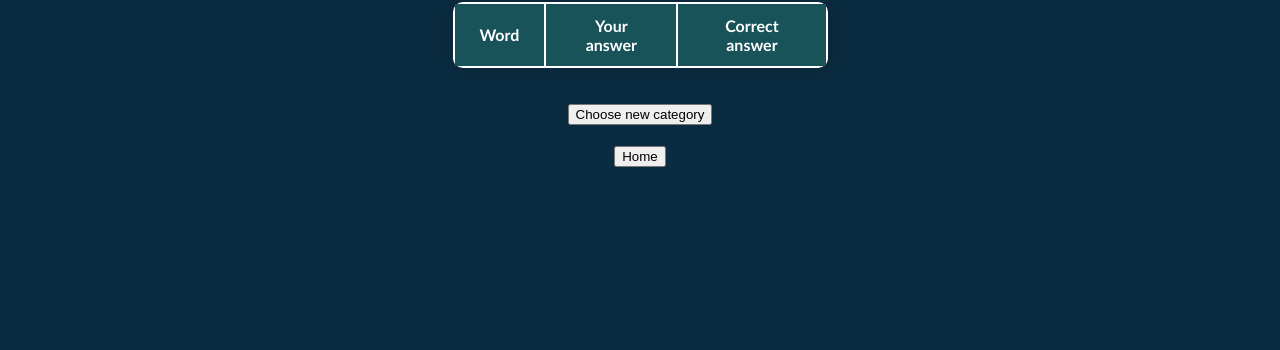
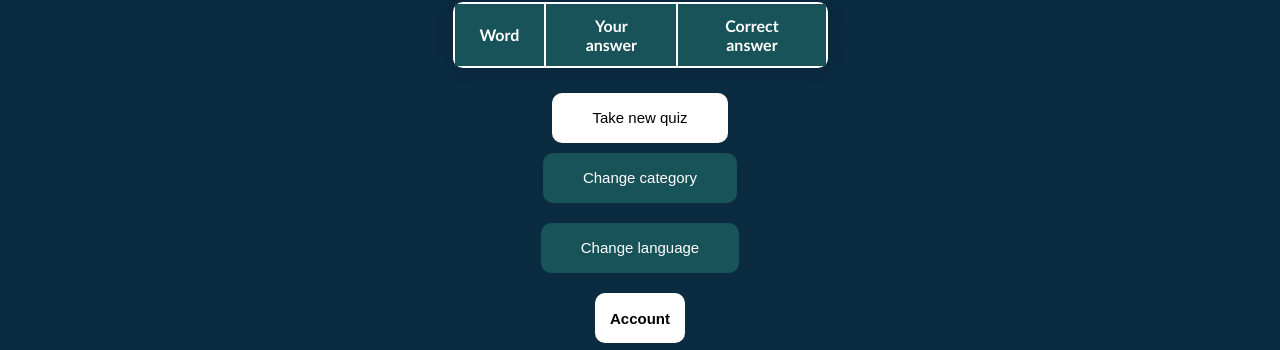
Before and after one commit to Paefax/paefax-language-app, a Vue app: page /result in a window 1280 px wide. Shown: the part 448-798 px from the top of the page. Built offline with nearby package versions, Linux system fonts and the light colour scheme.

Commit message:
Add buttons and styling for result view

```diff
--- a/src/views/ResultView.vue
+++ b/src/views/ResultView.vue
@@ -1,11 +1,15 @@
 <template>
   <main>
     <QuizResult />
+    <button class="button2">Take new quiz</button>
     <RouterLink to="/category">
-      <button>Choose new category</button>
+      <button class="button1">Change category</button>
     </RouterLink>
-    <RouterLink to="/">
-      <button>Home</button>
+    <RouterLink to="/language">
+      <button class="button1">Change language</button>
+    </RouterLink>
+    <RouterLink to="/account">
+      <button class="button3">Account</button>
     </RouterLink>
   </main>
 </template>
@@ -21,4 +25,45 @@ main {
   justify-content: center;
   align-items: center;
 }
+
+.button1 {
+  background: #185359;
+  color: #fff;
+  border-radius: 10px;
+  border-style: none;
+  cursor: pointer;
+  font-size: 15px;
+  font-weight: 500;
+  height: 50px;
+  line-height: 1.5;
+  padding: 14px 40px;
+  transition: all 0.3s;
+}
+.button3 {
+  background: #fff;
+  color: black;
+  border-radius: 10px;
+  border-style: none;
+  cursor: pointer;
+  font-size: 15px;
+  font-weight: 700;
+  height: 50px;
+  line-height: 1.5;
+  padding: 15px;
+  transition: all 0.3s;
+}
+
+.button2 {
+  background: #fff;
+  color: black;
+  border-radius: 10px;
+  border-style: none;
+  cursor: pointer;
+  font-size: 15px;
+  font-weight: 500;
+  height: 50px;
+  line-height: 1.5;
+  padding: 14px 40px;
+  transition: all 0.3s;
+}
 </style>
```
